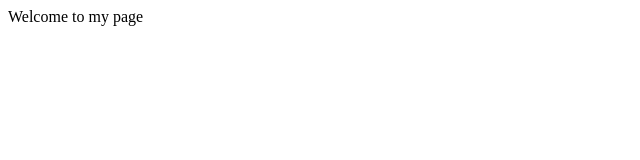
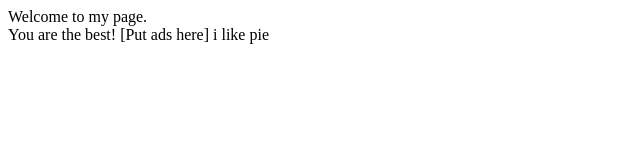
Before and after one commit to RaziqK/CITLab2, a plain HTML site: page index.html in a window 1280 px wide. Shown: the whole page, without its empty margins (0-640 px from the left). Drawn offline with Linux system fonts and the light colour scheme.

Commit message:
modified index

```diff
--- a/index.html
+++ b/index.html
@@ -5,6 +5,11 @@
     </head>
 
     <body>
-        Welcome to my page
+        Welcome to my page.
+        <div>
+            You are the best!
+            [Put ads here]
+            i like pie
+        </div>
     </body>
 </html>
```
